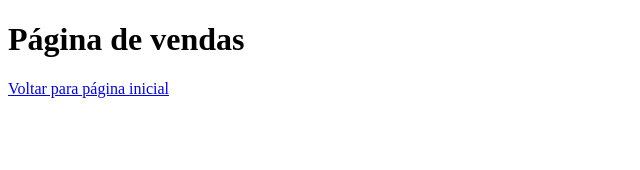
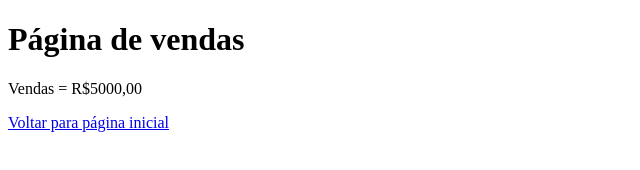
Before and after one commit to jrlestad/aulagithub, a plain HTML site: page vendas.html in a window 1280 px wide. Shown: the whole page, without its empty margins (0-640 px from the left). Drawn offline with Linux system fonts and the light colour scheme.

Commit message:
Acrescentado valores das vendas

```diff
--- a/vendas.html
+++ b/vendas.html
@@ -8,6 +8,7 @@
 </head>
 <body>
     <h1>Página de vendas</h1>
+    <p>Vendas = R$5000,00<p>
     <a href="index.html">Voltar para página inicial</a>
 </body>
 </html>
```
